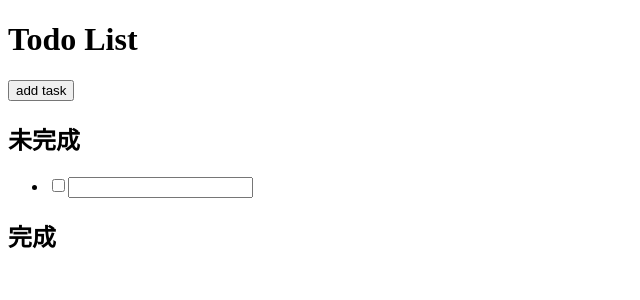
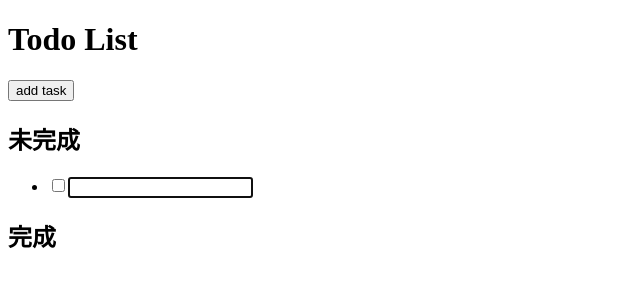
Before and after one commit to tomleesm/projects, a Vue app in the folder todo-list/: page / in a window 1280 px wide. Both pictures are taken after a click on the button "add task". Shown: the top 300 px of the page, without its empty margins (0-640 px from the left). Built offline with nearby package versions, Linux system fonts and the light colour scheme.

Commit message:
render 後，滑鼠游標在 taskList 的第一個

```diff
--- a/todo-list/src/App.vue
+++ b/todo-list/src/App.vue
@@ -4,15 +4,15 @@
     <p><button type="button" @click="addTask">add task</button></p>
 
     <h2>未完成</h2>
-    <ul>
+    <ul class="not done">
       <li v-for="task in notDoneTaskList" :key="task.id">
         <input type="checkbox" v-model="task.done">
-        <input type="text" v-model="task.content">
+        <input type="text" v-model="task.content" class="content">
       </li>
     </ul>
 
     <h2>完成</h2>
-    <ul>
+    <ul class="done">
       <li v-for="task in doneTaskList" :key="task.id">
         <input type="checkbox" v-model="task.done">
         <label><del>{{ task.content }}</del></label>
@@ -55,6 +55,7 @@ export default {
       // render 後，滑鼠游標在 taskList 的第一個
       this.$nextTick(() => {
         // 選取 taskList 的第一個元素，並聚焦在其 content 欄位
+        document.querySelector('ul.not.done > li > input.content').focus()
       })
     }
   }
```
